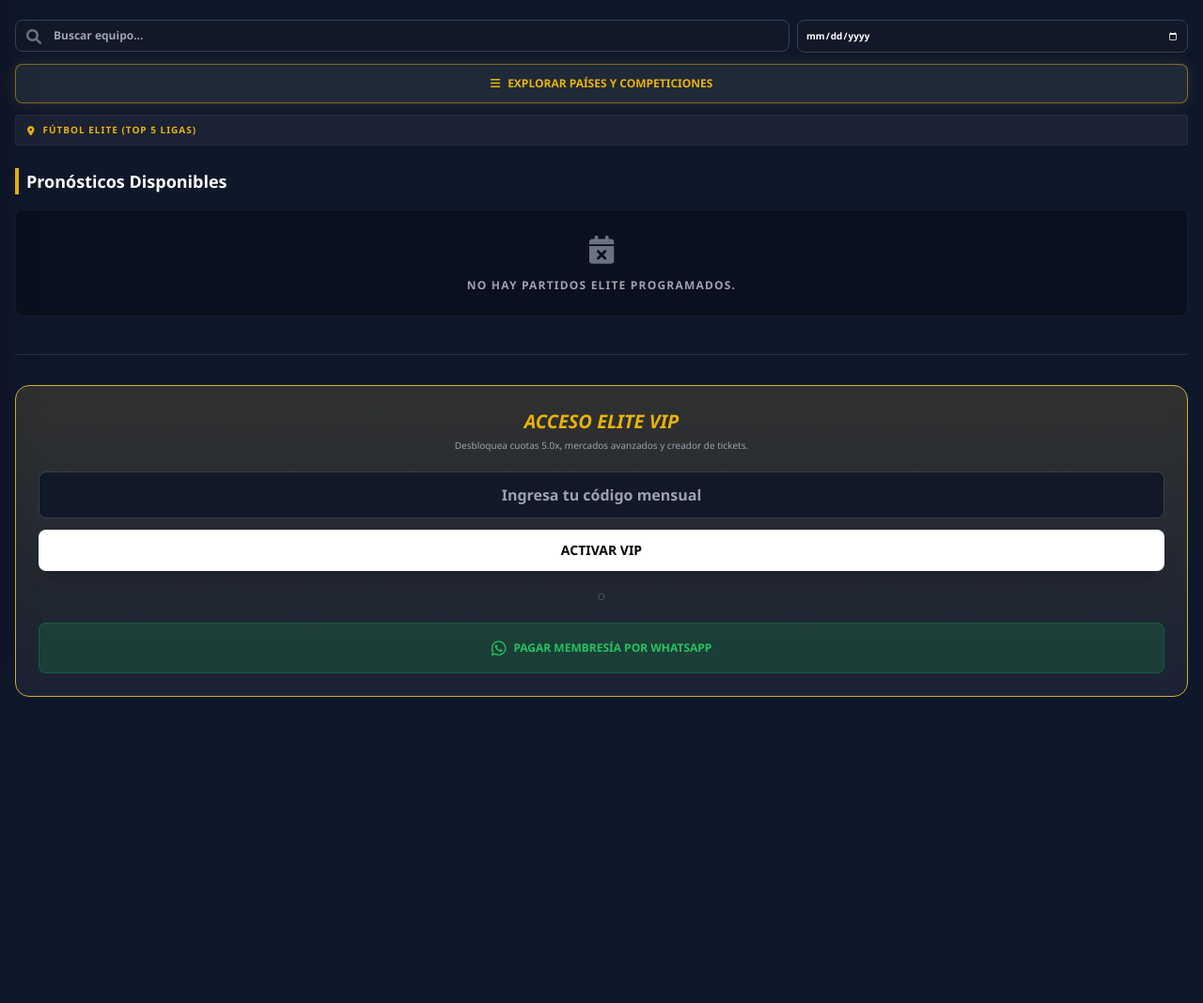
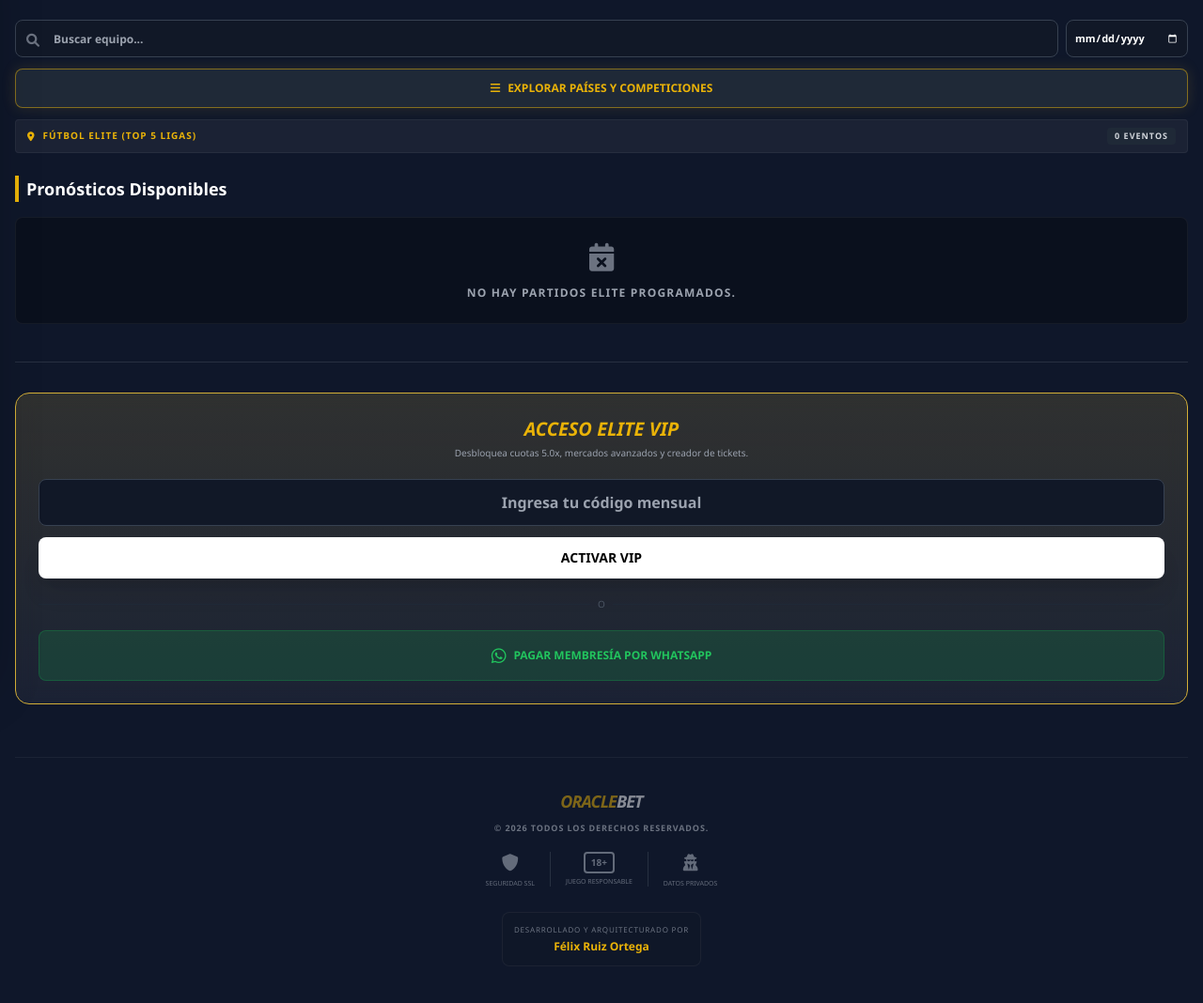
Before and after one commit to Felix-Ruiz/oraclebet-vip, a plain HTML site: page index.html in a window 1280 px wide. Shown: the part 82-1150 px from the top of the page at 94% size. Before the commit the page ends 920 px from the top, so only its background shows below. Drawn offline with nearby package versions, Linux system fonts and the light colour scheme; no server answers.

Commit message:
v2.4.0 - UI/UX Elite: Filtro de fechas nativo, Sidebar de países y Footer de autoría

```diff
--- a/index.html
+++ b/index.html
@@ -28,11 +28,11 @@
         .fade-in-right { animation: fadeInRight 0.2s ease-out forwards; }
         @keyframes fadeInRight { from { opacity: 0; transform: translateX(10px); } to { opacity: 1; transform: translateX(0); } }
 
-        /* Estilos input date oscuros para Webkit/Móvil */
-        ::-webkit-calendar-picker-indicator { filter: invert(1); cursor: pointer; }
+        /* Forzar modo oscuro en input date para que sea legible y muestre el icono */
+        input[type="date"] { color-scheme: dark; }
     </style>
 </head>
-<body class="p-4 pb-24" onload="iniciarApp()">
+<body class="p-4 pb-10" onload="iniciarApp()">
 
     <div id="overlayMenu" onclick="cerrarMenuLateral()" class="fixed inset-0 bg-black/80 z-40 hidden transition-opacity duration-300 backdrop-blur-sm"></div>
 
@@ -63,13 +63,13 @@
     </header>
 
     <div id="filtrosGlobales" class="mb-6 flex flex-col gap-3">
-        <div class="flex gap-2">
-            <div class="relative flex-grow">
-                <i class="fas fa-search absolute left-3 top-2.5 text-gray-500"></i>
-                <input type="text" id="buscadorEquipos" onkeyup="aplicarFiltrosLocales()" placeholder="Buscar equipo..." class="w-full bg-gray-900 border border-gray-700 rounded-lg py-2 pl-10 pr-3 text-white text-xs font-bold outline-none focus:border-yellow-500">
+        <div class="flex gap-2 h-10">
+            <div class="relative flex-grow h-full">
+                <i class="fas fa-search absolute left-3 top-3 text-gray-500 text-sm"></i>
+                <input type="text" id="buscadorEquipos" onkeyup="aplicarFiltrosLocales()" placeholder="Buscar equipo..." class="w-full h-full bg-gray-900 border border-gray-700 rounded-lg py-2 pl-10 pr-3 text-white text-xs font-bold outline-none focus:border-yellow-500">
             </div>
-            <div class="relative w-1/3">
-                <input type="date" id="filtroFecha" onchange="aplicarFiltrosLocales()" class="w-full bg-gray-900 border border-gray-700 rounded-lg py-2 px-2 text-white text-[10px] font-bold outline-none focus:border-yellow-500">
+            <div class="relative w-[130px] h-full">
+                <input type="date" id="filtroFecha" onchange="aplicarFiltrosLocales()" class="w-full h-full bg-gray-900 border border-gray-700 rounded-lg px-2 text-white text-[11px] font-bold outline-none focus:border-yellow-500 cursor-pointer">
             </div>
         </div>
 
@@ -77,8 +77,11 @@
             <i class="fas fa-bars"></i> EXPLORAR PAÍSES Y COMPETICIONES
         </button>
 
-        <div class="text-[10px] text-gray-400 font-bold uppercase tracking-widest bg-white/5 px-3 py-2 rounded flex items-center gap-2 border border-white/5">
-            <i class="fas fa-map-marker-alt text-yellow-500"></i> <span id="nombreLigaActiva" class="text-yellow-500">Cargando Competición...</span>
+        <div class="text-[10px] text-gray-400 font-bold uppercase tracking-widest bg-white/5 px-3 py-2 rounded flex justify-between items-center border border-white/5">
+            <div class="flex items-center gap-2">
+                <i class="fas fa-map-marker-alt text-yellow-500"></i> <span id="nombreLigaActiva" class="text-yellow-500 truncate">Cargando Competición...</span>
+            </div>
+            <span id="contadorPartidosActivos" class="bg-gray-800 text-gray-300 px-2 py-0.5 rounded text-[9px]">0 Eventos</span>
         </div>
     </div>
 
@@ -161,6 +164,31 @@
         </div>
     </div>
 
+    <footer class="mt-14 pt-8 pb-4 border-t border-white/5 text-center px-4">
+        <h1 class="text-lg font-black text-yellow-500 tracking-tighter italic opacity-50 mb-2">ORACLE<span class="text-white">BET</span></h1>
+        <p class="text-[9px] text-gray-500 uppercase tracking-widest font-bold mb-4">&copy; 2026 Todos los derechos reservados.</p>
+
+        <div class="flex justify-center items-center gap-4 mb-6 opacity-60">
+            <div class="flex flex-col items-center">
+                <i class="fas fa-shield-alt text-lg text-gray-400 mb-1"></i>
+                <span class="text-[7px] text-gray-400 uppercase">Seguridad SSL</span>
+            </div>
+            <div class="flex flex-col items-center border-l border-r border-gray-700 px-4">
+                <span class="border-2 border-gray-400 text-gray-400 font-black text-[10px] px-1.5 py-0.5 rounded">18+</span>
+                <span class="text-[7px] text-gray-400 uppercase mt-1">Juego Responsable</span>
+            </div>
+            <div class="flex flex-col items-center">
+                <i class="fas fa-user-secret text-lg text-gray-400 mb-1"></i>
+                <span class="text-[7px] text-gray-400 uppercase">Datos Privados</span>
+            </div>
+        </div>
+
+        <div class="bg-gray-900/50 rounded-lg p-3 inline-block border border-white/5">
+            <p class="text-[8px] text-gray-500 uppercase tracking-widest">Desarrollado y Arquitecturado por</p>
+            <p class="text-xs font-black text-yellow-500 mt-1">Félix Ruiz Ortega</p>
+        </div>
+    </footer>
+
     <script>
         // ==========================================
         // SISTEMA ROTATIVO DE API KEYS (ANTI-LÍMITES)
@@ -206,8 +234,7 @@
         let ticketDinamicoVIP = [];
 
         async function iniciarApp() {
-            // Setea el input date con la fecha de hoy por defecto para UI (Opcional, lo dejamos en blanco para ver todo)
-            document.getElementById('filtroFecha').value = "";
+            document.getElementById('filtroFecha').value = ""; // Limpiar fecha al inicio
             await obtenerLigasDisponibles();
             ejecutarTopFutbol();
         }
@@ -230,19 +257,16 @@
             return 'Internacional (Varios)';
         }
 
-        // Construye el Acordeón (Países -> Ligas)
         function construirMenuLateralDidactico() {
             const contenedor = document.getElementById('contenidoMenuLateral');
             let agrupadoPais = {};
 
-            // Agrupar todas las competiciones por País/Región
             competicionesGlobales.forEach(liga => {
                 let pais = extraerPaisDeLiga(liga);
                 if(!agrupadoPais[pais]) agrupadoPais[pais] = [];
                 agrupadoPais[pais].push(liga);
             });
 
-            // Ordenar alfabéticamente los países
             let paisesOrdenados = Object.keys(agrupadoPais).sort();
             let html = '';
 
@@ -257,7 +281,6 @@
                         <div id="acc_${idLimpio}" class="hidden flex-col bg-black/60 px-2 py-1 border-t border-white/5">
                 `;
 
-                // Ordenar ligas dentro de ese país
                 agrupadoPais[pais].sort((a,b) => a.title.localeCompare(b.title)).forEach(liga => {
                     html += `
                         <button onclick="ejecutarFiltroFinal('${liga.key}', '${liga.title}')" class="text-left text-[10px] text-gray-300 hover:text-yellow-500 p-2.5 rounded hover:bg-white/5 transition border-b border-white/5 last:border-0 flex justify-between items-center">
@@ -302,32 +325,34 @@
             cerrarMenuLateral();
             document.getElementById('nombreLigaActiva').innerText = nombreMostrar;
             document.getElementById('buscadorEquipos').value = '';
-            document.getElementById('filtroFecha').value = ''; // Limpiar fecha al cambiar liga
+            document.getElementById('filtroFecha').value = '';
             cargarPartidosReales(keyLiga, nombreMostrar);
         }
 
-        // --- FILTROS LOCALES (BUSCADOR DE TEXTO + FILTRO DE FECHA) ---
+        // --- FILTROS LOCALES (TEXTO Y FECHA CORREGIDA) ---
         function aplicarFiltrosLocales() {
             const texto = document.getElementById('buscadorEquipos').value.toLowerCase();
-            const fechaFiltro = document.getElementById('filtroFecha').value; // Formato: YYYY-MM-DD
+            const fechaFiltro = document.getElementById('filtroFecha').value; // Retorna YYYY-MM-DD
 
             partidosFiltrados = partidosGlobales.filter(p => {
-                // Filtro de Texto (Equipos)
                 const cumpleTexto = p.home_team.toLowerCase().includes(texto) || p.away_team.toLowerCase().includes(texto);
 
-                // Filtro de Fecha Exacta
                 let cumpleFecha = true;
                 if(fechaFiltro) {
+                    // Normalizar la fecha ISO de la API a la zona horaria del usuario para compararla
                     const dateObj = new Date(p.commence_time);
-                    // Formatear la fecha del partido a YYYY-MM-DD ajustado a zona horaria local
-                    const formattedPartidoDate = dateObj.getFullYear() + '-' +
-                                                 String(dateObj.getMonth() + 1).padStart(2, '0') + '-' +
-                                                 String(dateObj.getDate()).padStart(2, '0');
+                    const localYear = dateObj.getFullYear();
+                    const localMonth = String(dateObj.getMonth() + 1).padStart(2, '0');
+                    const localDay = String(dateObj.getDate()).padStart(2, '0');
+                    const formattedPartidoDate = `${localYear}-${localMonth}-${localDay}`;
+
                     cumpleFecha = (formattedPartidoDate === fechaFiltro);
                 }
 
                 return cumpleTexto && cumpleFecha;
             });
+
+            document.getElementById('contadorPartidosActivos').innerText = `${partidosFiltrados.length} Eventos`;
 
             if(modoVipActivo) renderizarPartidosVIP(partidosFiltrados);
             else renderizarPartidosFree(partidosFiltrados);
@@ -363,6 +388,8 @@
                 partidosGlobales = dataMezclada;
                 partidosFiltrados = [...partidosGlobales];
 
+                document.getElementById('contadorPartidosActivos').innerText = `${partidosFiltrados.length} Eventos`;
+
                 if(partidosGlobales.length === 0) {
                     const noDataMsg = `<div class="text-center bg-black/30 p-6 rounded-lg border border-white/5"><i class="fas fa-calendar-times text-gray-500 text-3xl mb-3"></i><p class="text-gray-400 text-xs font-bold uppercase tracking-widest">No hay partidos Elite programados.</p></div>`;
                     containerFree.innerHTML = noDataMsg;
@@ -393,6 +420,8 @@
                 partidosGlobales = data.filter(m => m.bookmakers && m.bookmakers.length > 0);
                 partidosFiltrados = [...partidosGlobales];
 
+                document.getElementById('contadorPartidosActivos').innerText = `${partidosFiltrados.length} Eventos`;
+
                 if(partidosGlobales.length === 0) {
                     const noDataMsg = `<div class="text-center bg-black/30 p-6 rounded-lg border border-white/5"><i class="fas fa-calendar-times text-gray-500 text-3xl mb-3"></i><p class="text-gray-400 text-xs font-bold uppercase tracking-widest">No hay cuotas disponibles para ${nombreLiga}.</p></div>`;
                     containerFree.innerHTML = noDataMsg;
@@ -411,7 +440,7 @@
         function renderizarPartidosFree(dataA_Renderizar) {
             const container = document.getElementById('containerPartidos');
             container.innerHTML = '';
-            if(dataA_Renderizar.length === 0) return container.innerHTML = `<p class="text-center text-gray-500 text-xs">Ningún partido coincide con los filtros aplicados.</p>`;
+            if(dataA_Renderizar.length === 0) return container.innerHTML = `<div class="text-center bg-black/30 p-6 rounded-lg border border-white/5"><i class="fas fa-search text-gray-500 text-3xl mb-3"></i><p class="text-gray-400 text-xs font-bold uppercase tracking-widest">Ningún partido coincide con tu búsqueda o fecha.</p></div>`;
 
             dataA_Renderizar.slice(0, 15).forEach(partido => {
                 const date = new Date(partido.commence_time).toLocaleTimeString([], {hour: '2-digit', minute:'2-digit'});
@@ -439,7 +468,7 @@
         function renderizarPartidosVIP(dataA_Renderizar) {
             const container = document.getElementById('containerPartidosVIP');
             container.innerHTML = '';
-            if(dataA_Renderizar.length === 0) return container.innerHTML = `<p class="text-center text-gray-500 text-xs">Ningún partido coincide con los filtros aplicados.</p>`;
+            if(dataA_Renderizar.length === 0) return container.innerHTML = `<div class="text-center bg-black/30 p-6 rounded-lg border border-white/5"><i class="fas fa-search text-gray-500 text-3xl mb-3"></i><p class="text-gray-400 text-xs font-bold uppercase tracking-widest">Ningún partido coincide con tu búsqueda o fecha.</p></div>`;
 
             dataA_Renderizar.slice(0, 50).forEach((partido) => {
                 const date = new Date(partido.commence_time).toLocaleTimeString([], {hour: '2-digit', minute:'2-digit'});
@@ -500,7 +529,7 @@
             }
         }
 
-        // --- MOTOR DE ARBITRAJE INTERACTIVO ---
+        // --- MOTOR DE ARBITRAJE INTERACTIVO (PRIVADO) ---
         function obtenerTodasOpcionesMercado(partido) {
             let opciones = [];
             partido.bookmakers.forEach(broker => {
@@ -509,6 +538,7 @@
                         if(resultado.price >= 1.25 && resultado.price <= 3.50) {
                             let prob = Math.floor((1 / resultado.price) * 100);
                             opciones.push({
+                                // El broker original se usa internamente pero NO se muestra al usuario
                                 broker: broker.title,
                                 mercadoKey: mercado.key,
                                 nombre: resultado.name,
@@ -583,7 +613,7 @@
                 if(opcionElegida.mercadoKey === 'totals') pickTexto = `${opcionElegida.nombre} de ${opcionElegida.point}`;
                 if(opcionElegida.mercadoKey === 'spreads') pickTexto = `${opcionElegida.nombre} (${opcionElegida.point > 0 ? '+' : ''}${opcionElegida.point})`;
 
-                // SE REMOVIÓ LA VARIABLE ${opcionElegida.broker} Y SE REEMPLAZÓ POR "ALGORITMO PRIVADO"
+                // DATO OCULTO: Ya no dice "Mejor Broker: DraftKings", dice "Origen: Algoritmo Privado"
                 htmlPartidos += `
                     <div class="bg-black/40 p-4 rounded-xl mb-3 border border-white/5 relative overflow-hidden fade-in-right">
                         <div class="absolute top-0 right-0 bg-green-500 text-black text-[9px] font-black px-2 py-0.5 rounded-bl-lg">PROB: ${opcionElegida.probabilidad > 96 ? 96 : opcionElegida.probabilidad}%</div>
```
